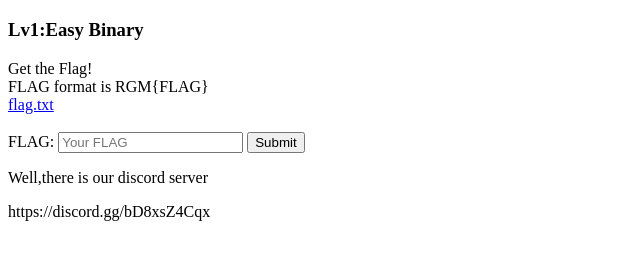
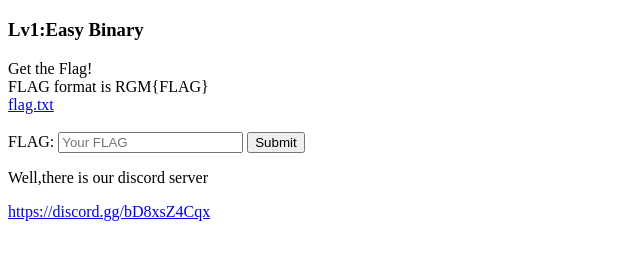
Before and after one commit to rgmflag/lv1, a plain HTML site: page index.html in a window 1280 px wide. Shown: the part 61-320 px from the top of the page, without its empty margins (0-640 px from the left). Drawn offline with Linux system fonts and the light colour scheme; a script that the page names is missing.

Commit message:
Update index.html

```diff
--- a/index.html
+++ b/index.html
@@ -35,6 +35,6 @@
         <button type="submit">Submit</button>
     </form>
     <p>Well,there is our discord server</p>
-    <p>https://discord.gg/bD8xsZ4Cqx</p>
+    <a href="https://discord.gg/bD8xsZ4Cqx">https://discord.gg/bD8xsZ4Cqx</p>
 </body>
 </html>
```
